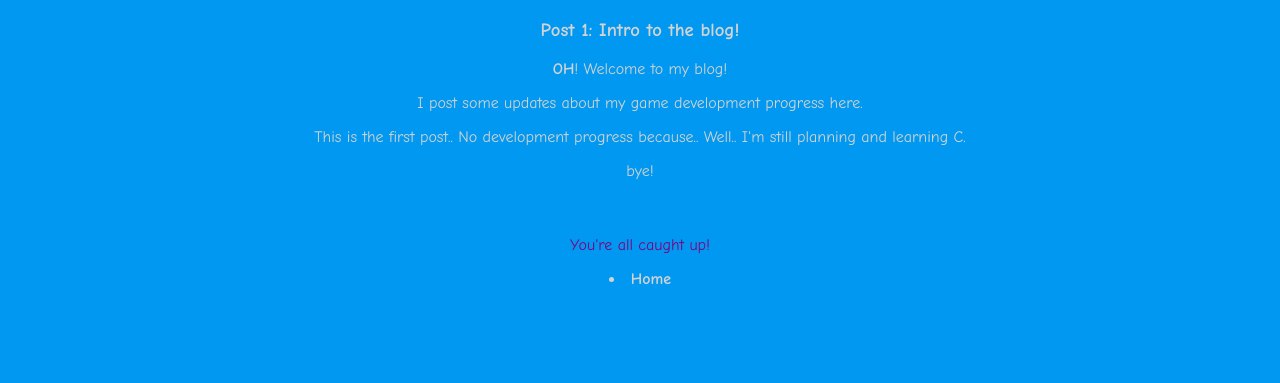
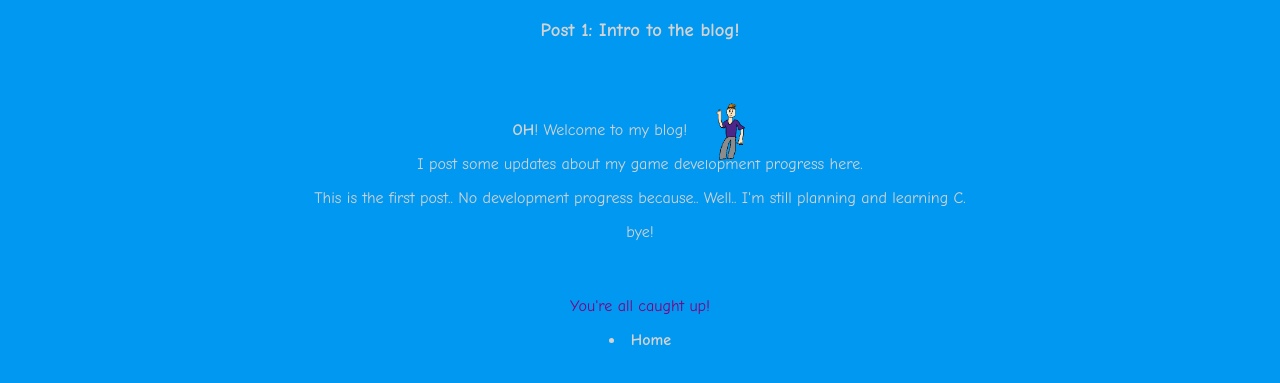
Before and after one commit to grabinsgame/grabinsgame.github.io, a plain HTML site: page blog.html in a window 1280 px wide. Shown: the part 219-602 px from the top of the page. Drawn offline with Linux system fonts and the light colour scheme.

Commit message:
added a little dude.

```diff
--- a/blog.html
+++ b/blog.html
@@ -34,7 +34,8 @@
      <h1>Blog</h1>
      <h3>Post 1: Intro to the blog!</h3>
 
-        <p><b>OH</b>! Welcome to my blog!</p>
+        <p><b>OH</b>! Welcome to my blog! <img src="icons/ahha.jpg" alt="guy" width="75" height="75" style="position: relative; top: 25px;"></p>
+
         <p>I post some updates about my game development progress here.</p>
         <p>This is the first post.. No development progress because.. Well.. I'm still planning and learning C.</p>
         <p style="padding-bottom: 40px">bye!</p>
--- a/style.css
+++ b/style.css
@@ -7,6 +7,8 @@ body {
     width: 50px;
     height: auto;
 }
+
+
 nav ul {
     list-style: none;
     margin: 0;
```
Also changed, not shown: icons/ahha.jpg (added).
